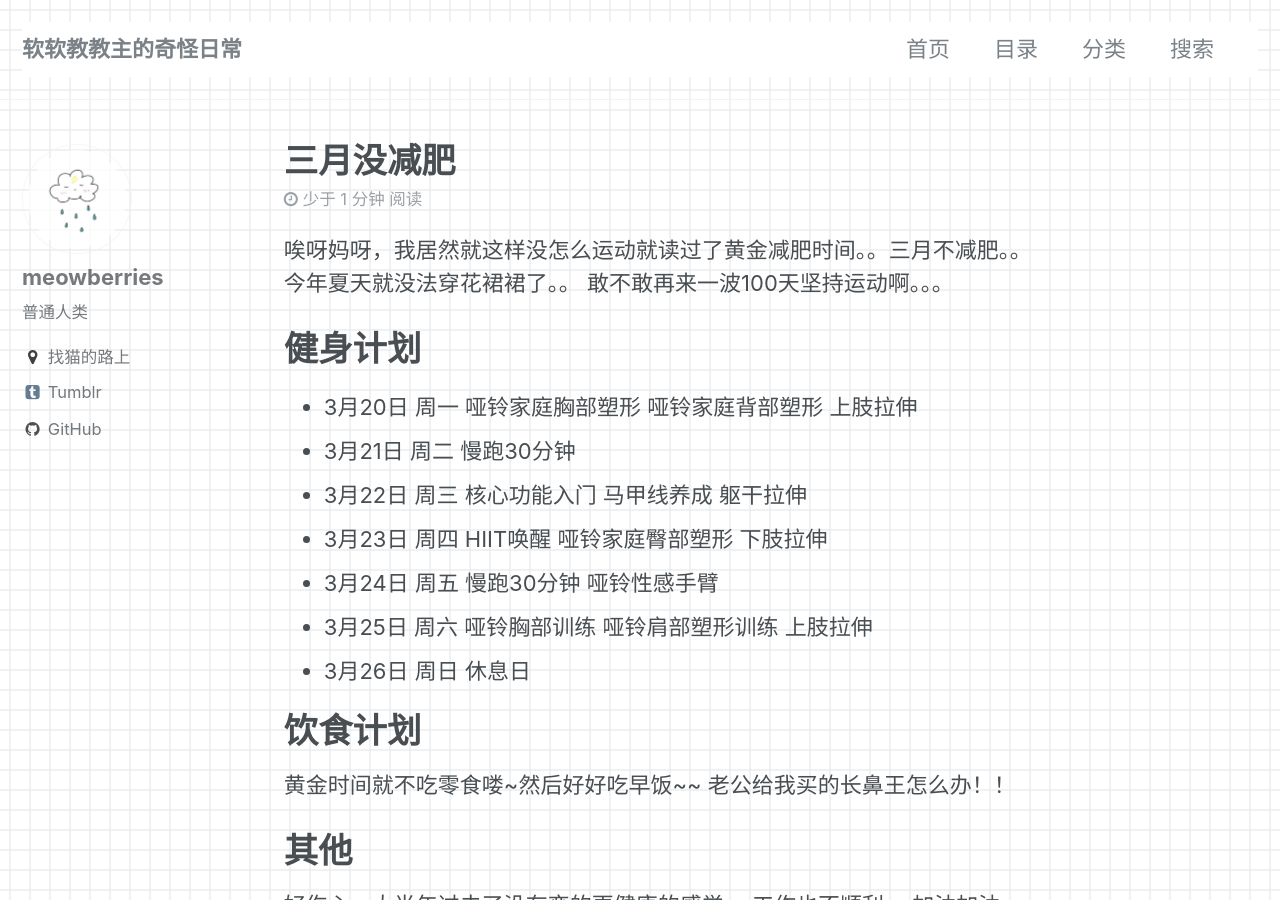
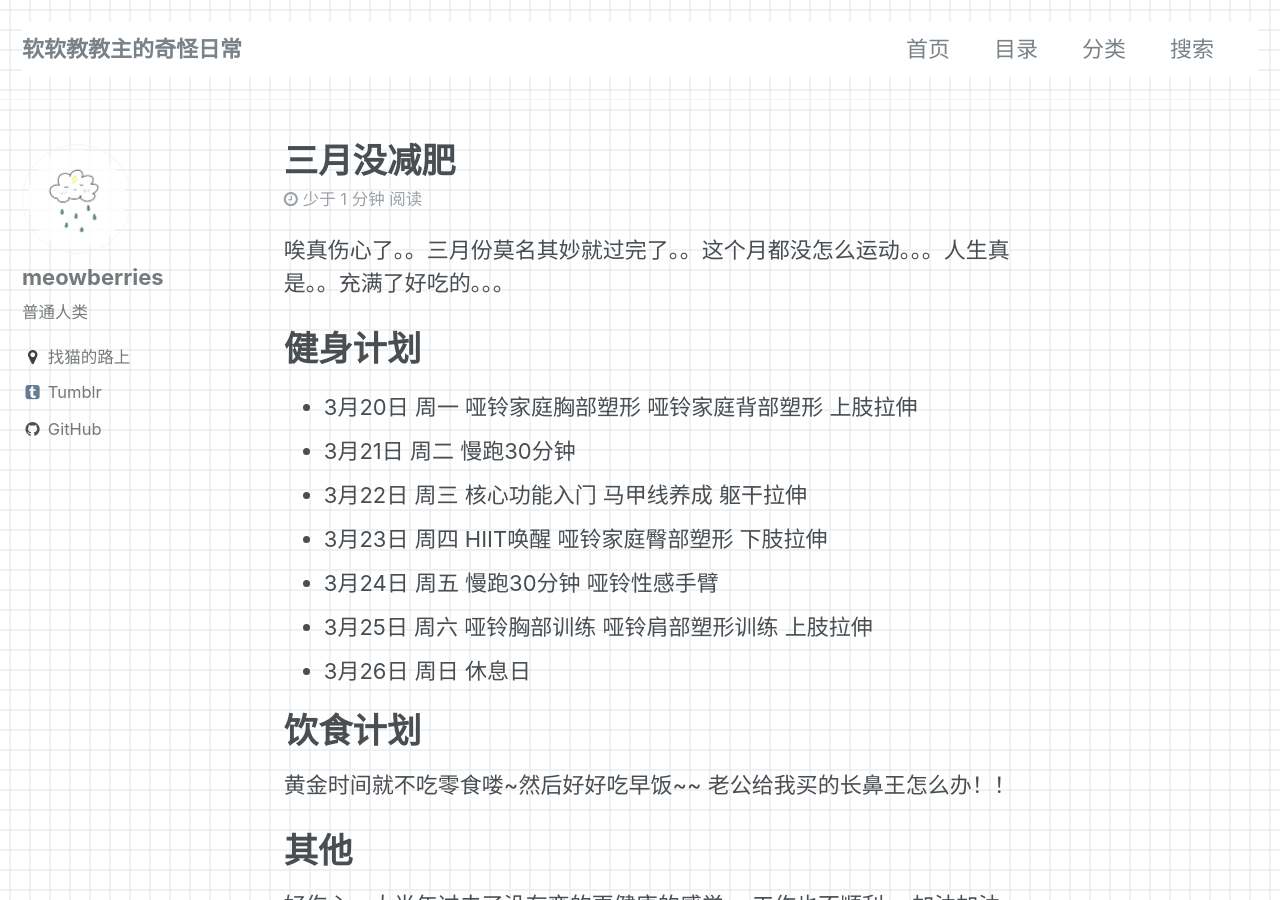
Before and after one commit to meowberries/meowberries.github.io, a Jekyll site: the page built from _posts/2017-03-20-keep-fit-plan.md, in a window 1280 px wide and 900 px high. Built offline with Jekyll 4.4.1, drawn with Linux system fonts in a browser that asks for light colours; comment, search, counter and statistics services are not loaded.

Commit message:
update post

```diff
--- a/_posts/2017-03-20-keep-fit-plan.md
+++ b/_posts/2017-03-20-keep-fit-plan.md
@@ -8,8 +8,7 @@ tags:
   - 又一次下定决心
 ---
 
-唉呀妈呀，我居然就这样没怎么运动就读过了黄金减肥时间。。三月不减肥。。今年夏天就没法穿花裙裙了。。
-敢不敢再来一波100天坚持运动啊。。。
+唉真伤心了。。三月份莫名其妙就过完了。。这个月都没怎么运动。。。人生真是。。充满了好吃的。。。
 
 <!--more-->
 
```
